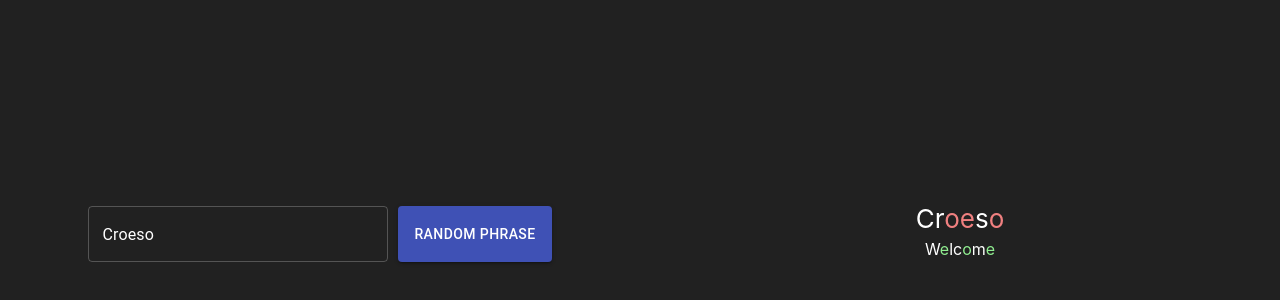
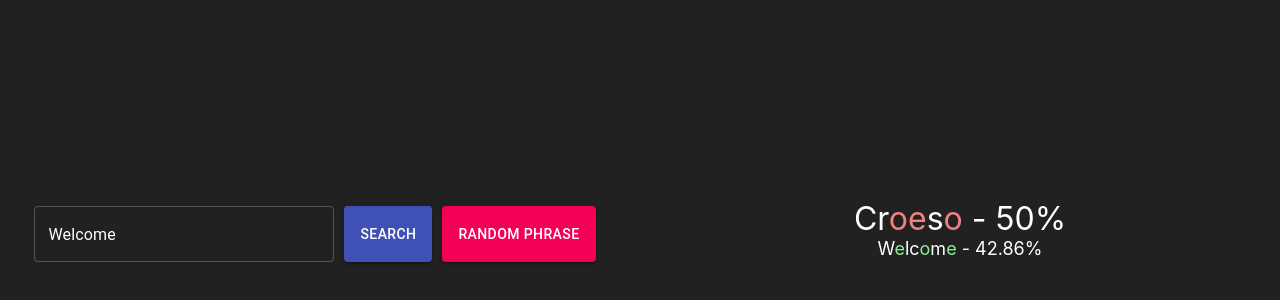
Before and after one commit to KeyanNamaghi/where-are-all-the-vowels, a React (Create React App) app: page / in a window 1280 px wide. Shown: the part 166-466 px from the top of the page. Built offline with nearby package versions, Linux system fonts and the light colour scheme.

Commit message:
added google translate

```diff
--- a/package.json
+++ b/package.json
@@ -7,6 +7,9 @@
     "@testing-library/jest-dom": "^4.2.4",
     "@testing-library/react": "^9.3.2",
     "@testing-library/user-event": "^7.1.2",
+    "dotenv": "^8.2.0",
+    "google-translate": "^3.0.0",
+    "random-words": "^1.1.1",
     "react": "^16.13.1",
     "react-dom": "^16.13.1",
     "react-scripts": "3.4.1"
--- a/src/App.css
+++ b/src/App.css
@@ -20,7 +20,7 @@
   flex-direction: column;
   align-items: center;
   justify-content: center;
-  font-size: calc(10px + 2vmin);
+  font-size: calc(32px);
   color: white;
 }
 
@@ -48,12 +48,12 @@
 }
 
 .english {
-  font-size: 2vmin;
+  font-size: calc(18px);
 }
 
 @media (max-width: 960px) {
   .Container {
-    display: block;
+    flex-direction: column-reverse;
   }
   .Section {
     width: 100%;
@@ -78,3 +78,7 @@
 .Vowel-false {
   color: lightgreen;
 }
+
+.Button.Button {
+  margin-right: 10px;
+}
--- a/src/App.js
+++ b/src/App.js
@@ -1,19 +1,11 @@
 import React, { useState } from "react";
 import Button from "@material-ui/core/Button";
 import TextField from "@material-ui/core/TextField";
+import randomWords from "random-words";
+import VowelPercentage from "./ConsonantCounter";
+import API from "./Translate";
 
 import "./App.css";
-
-const phrases = {
-  "Bore da": "Good morning",
-  "Prynhawn da": "Good afternoon",
-  "Noswaith dda": "Good evening",
-  "Nos da": "Good night",
-  Helô: "Hello",
-  "Sut mae?": "How are you?",
-  Croeso: "Welcome",
-  "Mae'n bwrw glaw": "It's raining"
-};
 
 const getHighlightedText = (text, isWelsh) => {
   // Split text on highlight term, include term itself into parts, ignore case
@@ -36,23 +28,11 @@ const getHighlightedText = (text, isWelsh) => {
   );
 };
 
-var randomProperty = function() {
-  var keys = Object.keys(phrases);
-  return keys[(keys.length * Math.random()) << 0];
-};
+function App() {
+  const [search, setSearch] = useState("Welcome");
+  const [text, setText] = useState("Welcome");
+  const [welshText, setWelshText] = useState("Croeso");
 
-const randomisePhrase = (text, setText) => {
-  let oldText = text;
-  let newText = text;
-  while (newText === oldText) {
-    newText = randomProperty();
-    console.log(newText);
-  }
-  setText(newText);
-};
-
-function App() {
-  const [text, setText] = useState("Croeso");
   return (
     <div className="App">
       <header className="App-header">
@@ -63,23 +43,38 @@ function App() {
                 id="filled-basic"
                 variant="outlined"
                 className="TextField"
-                onChange={event => setText(event.target.value)}
-                value={text}
+                onChange={event => setSearch(event.target.value)}
+                value={search}
               />
               <Button
                 variant="contained"
                 color="primary"
-                onClick={() => randomisePhrase(text, setText)}
+                onClick={() => API(search, setText, setWelshText)}
+                className="Button"
+              >
+                Search
+              </Button>
+              <Button
+                variant="contained"
+                color="secondary"
+                onClick={() => API(randomWords(), setText, setWelshText)}
+                className="Button"
               >
                 Random Phrase
               </Button>
             </div>
           </div>
           <div className="Section highlighted">
-            {getHighlightedText(text, true)}
-            <span className="english">
-              {getHighlightedText(phrases[text] || "", false)}
-            </span>
+            <div>
+              {getHighlightedText(welshText, true)}
+              {"  -  "}
+              <VowelPercentage string={welshText} isWelsh />
+            </div>
+            <div className="english">
+              {getHighlightedText(text || "", false)}
+              {"  -  "}
+              <VowelPercentage string={text} />
+            </div>
           </div>
         </div>
       </header>
--- /dev/null
+++ b/src/ConsonantCounter.js
@@ -0,0 +1,52 @@
+const VowelPercentage = ({ string, isWelsh }) => {
+  string = string.toLowerCase();
+  const singleConsonants = isWelsh
+    ? ["b", "c", "d", "f", "g", "h", "j", "l", "m", "n", "p", "r", "s", "t"]
+    : [
+        "b",
+        "c",
+        "d",
+        "f",
+        "g",
+        "h",
+        "j",
+        "k",
+        "l",
+        "m",
+        "n",
+        "p",
+        "q",
+        "r",
+        "s",
+        "t",
+        "v",
+        "w",
+        "x",
+        "y",
+        "z"
+      ];
+  const doubleConsonants = isWelsh
+    ? ["ch", "dd", "ff", "ng", "ll", "ph", "rh", "th"]
+    : [];
+  const vowels = ["a", "e", "i", "o", "u", "w", "y"];
+  let countConsonants = 0;
+  let countVowels = 0;
+
+  for (let index = 0; index < string.length; index++) {
+    if (doubleConsonants.includes(string[index] + string[index + 1])) {
+      countConsonants++;
+      index++;
+    } else if (singleConsonants.includes(string[index])) {
+      countConsonants++;
+    } else if (vowels.includes(string[index])) {
+      countVowels++;
+    }
+  }
+  return (
+    Math.round(((100 * countVowels) / (countVowels + countConsonants)) * 1e2) /
+      1e2 +
+    "%"
+  );
+};
+
+export default VowelPercentage;
--- /dev/null
+++ b/src/Translate.js
@@ -0,0 +1,40 @@
+require("dotenv").config();
+
+function capitalizeFirstLetter(string) {
+  return string.charAt(0).toUpperCase() + string.slice(1);
+}
+
+const API = (word, setText, setWelshText) => {
+  const API_KEY = process.env.REACT_APP_GOOGLE_API_KEY;
+  console.log(process.env);
+  let fromLang = "en";
+  let toLang = "cy";
+
+  console.log(API_KEY);
+  let url = `https://translation.googleapis.com/language/translate/v2?key=${API_KEY}`;
+  url += "&q=" + encodeURI(word);
+  url += `&source=${fromLang}`;
+  url += `&target=${toLang}`;
+
+  fetch(url, {
+    method: "GET",
+    headers: {
+      "Content-Type": "application/json",
+      Accept: "application/json"
+    }
+  })
+    .then(res => res.json())
+    .then(response => {
+      setWelshText(
+        capitalizeFirstLetter(response.data.translations[0].translatedText)
+      );
+      setText(capitalizeFirstLetter(word));
+      // setText();
+      console.log("response from google: ", response);
+    })
+    .catch(error => {
+      console.log("There was an error with the translation request: ", error);
+    });
+};
+
+export default API;
```
Also changed, not shown: 2 other files (tests, documents, lock files or other folders).
